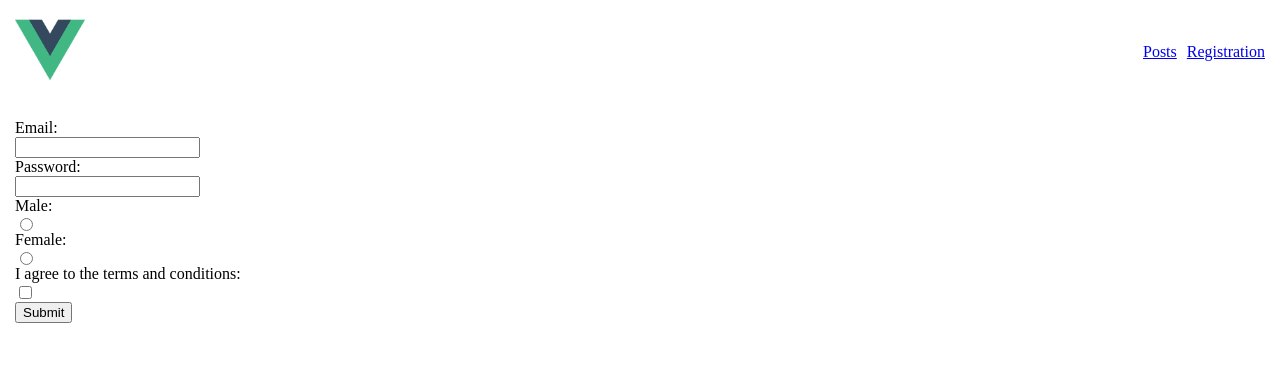
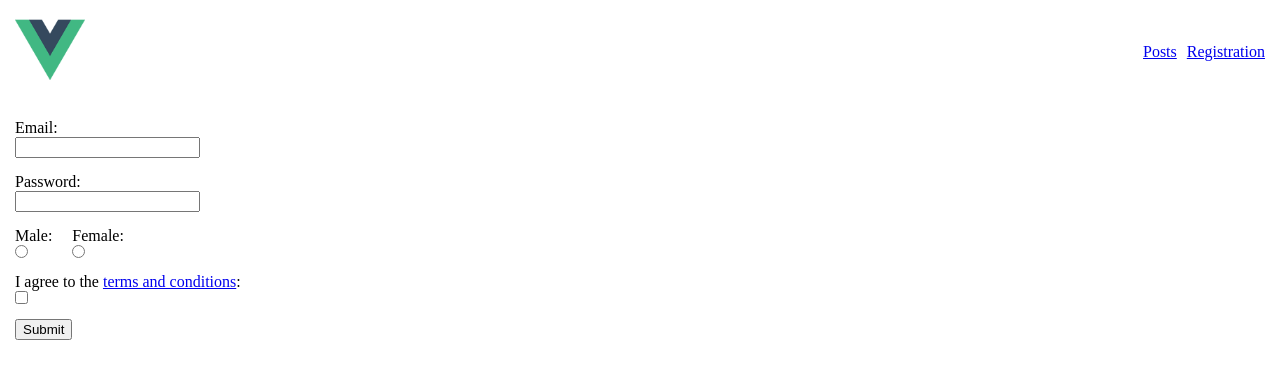
Before and after one commit to yandrievskiy/vuejs-intermediate, a Vue app: page /registration in a window 1280 px wide. Shown: the top 378 px of the page. Built offline with nearby package versions, Linux system fonts and the light colour scheme.

Commit message:
toggle modal and validation

```diff
--- a/package.json
+++ b/package.json
@@ -10,6 +10,7 @@
   "dependencies": {
     "core-js": "^3.6.4",
     "lodash": "^4.17.15",
+    "vee-validate": "^3.2.5",
     "vue": "^2.6.11",
     "vue-router": "^3.1.6",
     "vuex": "^3.1.3"
--- /dev/null
+++ b/src/components/Modal.vue
@@ -0,0 +1,55 @@
+<template>
+  <div class="modal" v-if="isOpen">
+    <div class="modal__wrapper">
+        <h1>Lorem, ipsum dolor.</h1>
+        <button @click="$emit('close')">Close</button>
+    </div>
+  </div>
+</template>
+
+<script>
+
+export default {
+  name: 'Modal',
+  data() {
+    return {
+      isOpen: false,
+    };
+  },
+  props: ['open'],
+  methods: {
+    toggle(value) {
+      this.isOpen = value;
+    },
+  },
+  watch: {
+    open(newVal) {
+      this.toggle(newVal);
+    },
+  },
+};
+</script>
+
+<style lang="scss">
+.modal {
+  width: 100%;
+  height: 100vh;
+  position: fixed;
+  top: 0;
+  left: 0;
+  background: rgba(0, 0, 0, .3);
+  display: flex;
+  align-items: center;
+  justify-content: center;
+
+  &__wrapper {
+    width: 500px;
+    height: 200px;
+    background-color: #fff;
+    display: flex;
+    align-items: center;
+    justify-content: center;
+    flex-direction: column;
+  }
+}
+</style>
--- a/src/main.js
+++ b/src/main.js
@@ -3,7 +3,11 @@ import VueRouter from 'vue-router';
 import Vuex from 'vuex';
 import routes from '@/routes';
 import store from '@/store';
+import { ValidationProvider, ValidationObserver } from 'vee-validate';
 import App from './App.vue';
+
+Vue.component('ValidationProvider', ValidationProvider);
+Vue.component('ValidationObserver', ValidationObserver);
 
 Vue.config.productionTip = false;
 
--- a/src/store/modules/auth/actions.js
+++ b/src/store/modules/auth/actions.js
@@ -1,10 +1,23 @@
 export default {
-  async auth({ commit }) {
+  async signup({ commit }, data) {
     const url = new URL('http://localhost:5000/vuejs-c6236/us-central1/api/auth');
-    await fetch(url)
-      .then((response) => response.json())
-      .then((payload) => {
-        commit('setPosts', payload);
+    await fetch(url, {
+      method: 'POST',
+      headers: {
+        'Content-Type': 'application/json',
+      },
+      body: JSON.stringify(data),
+    })
+      .then((res) => res.json())
+      .then((json) => {
+        if (!json.success) {
+          commit('setErrors', json.errors);
+          commit('setUser', {});
+          return;
+        }
+
+        commit('setUser', json.user);
+        commit('clearErrors', {});
       });
   },
 };
--- a/src/store/modules/auth/getters.js
+++ b/src/store/modules/auth/getters.js
@@ -1,11 +1 @@
-export default {
-  getPosts(state) {
-    return state.data;
-  },
-  getPostsMeta(state) {
-    return state.meta;
-  },
-  getPostsAuthorsList(state) {
-    return state.authors;
-  },
-};
+export default {};
--- a/src/store/modules/auth/mutations.js
+++ b/src/store/modules/auth/mutations.js
@@ -1,7 +1,11 @@
 export default {
-  setPosts(state, payload) {
-    state.data = payload.data;
-    state.meta = payload.meta;
-    state.authors = payload.authors;
+  setUser(state, payload) {
+    state.user = payload;
+  },
+  setErrors(state, payload) {
+    state.errors = payload;
+  },
+  clearErrors(state) {
+    state.errors = {};
   },
 };
--- a/src/store/modules/auth/state.js
+++ b/src/store/modules/auth/state.js
@@ -1,4 +1,4 @@
 export default {
   user: null,
-  loadingPosts: false,
+  errors: [],
 };
--- a/src/views/auth/Auth.vue
+++ b/src/views/auth/Auth.vue
@@ -1,39 +1,82 @@
 <template>
   <div class="auth">
-    <form :action="action" method="post" @submit="handleSubmit">
+    <validation-observer ref="form" v-slot="{ handleSubmit }">
+      <form action="#" method="post" @submit.prevent="handleSubmit(onSubmit)">
         <div class="form__row">
-        <label>Email: <input type="email" name="email"></label>
+          <label>Email:
+            <validation-provider class="validation" tag="div" v-slot="{ errors }" vid="email">
+              <input type="email" name="email" v-model="formData.email">
+              <span class="error">{{ errors[0] }}</span>
+            </validation-provider>
+          </label>
         </div>
         <div class="form__row">
-        <label>Password: <input type="password" name="password"></label>
+          <label>Password:
+            <validation-provider class="validation" tag="div" v-slot="{ errors }" vid="password">
+              <input type="password" name="password" v-model="formData.password">
+              <span class="error"> {{ errors[0] }} </span>
+            </validation-provider>
+          </label>
         </div>
         <div class="form__row">
-        <label>Male: <input type="radio" value="male" name="gender"></label>
-        <label>Female:<input type="radio" value="female" name="gender"></label>
+          <validation-provider class="validation" tag="div" v-slot="{ errors }" vid="gender">
+            <label>Male:
+              <input type="radio" value="male" name="gender" v-model="formData.gender">
+            </label>
+            <label>Female:
+              <input type="radio" value="female" name="gender" v-model="formData.gender">
+            </label>
+            <span class="error"> {{ errors[0] }} </span>
+          </validation-provider>
         </div>
         <div class="form__row">
-        <label>I agree to the terms and conditions: <input type="checkbox" name="agree"></label>
+          <label>I agree to the
+            <a href="#" @click.prevent="toggleModal">terms and conditions</a>:
+            <validation-provider class="validation" tag="div" v-slot="{ errors }" vid="agree">
+              <input type="checkbox" name="agree" v-model="formData.agree">
+              <span class="error"> {{ errors[0] }} </span>
+            </validation-provider>
+          </label>
         </div>
         <div class="form__row">
           <button>Submit</button>
         </div>
       </form>
+    </validation-observer>
+    <modal :open="isModalOpen" @close="toggleModal"></modal>
   </div>
 </template>
 
 <script>
 
+import Modal from '@/components/Modal.vue';
+
 export default {
   name: 'Auth',
+  components: {
+    Modal,
+  },
+  data() {
+    return {
+      isModalOpen: false,
+      formData: {
+        email: null,
+        password: null,
+        gender: null,
+        agree: null,
+      },
+    };
+  },
   methods: {
-    handleSubmit(event) {
-      console.log(event);
-      event.preventDefault();
+    async onSubmit() {
+      this.$refs.form.setErrors({
+        ...this.$store.state.auth.errors,
+      });
+      await this.$store.dispatch('auth/signup', this.formData);
+      // this.$router.push({ name: 'posts.index' });
     },
-  },
-  computed: {
-    action() {
-      return '';
+    toggleModal() {
+      this.isModalOpen = !this.isModalOpen;
     },
   },
 };
@@ -43,9 +86,27 @@ export default {
 .auth {
   padding: 15px;
 }
+.error {
+  font-size: 12px;
+  color: red;
+  margin-left: 15px;
+}
 .form__row {
+  margin-bottom: 15px;
+
+  .validation {
+    display: flex;
+    align-items: center;
+
+    label + label {
+      margin-left: 20px;
+    }
+  }
+
   input {
     display: block;
+    margin: 0 0;
+
   }
 }
 </style>
```
Also changed, not shown: 1 other file (tests, documents, lock files or other folders). Lines whose indentation alone changed are shown as unchanged.
